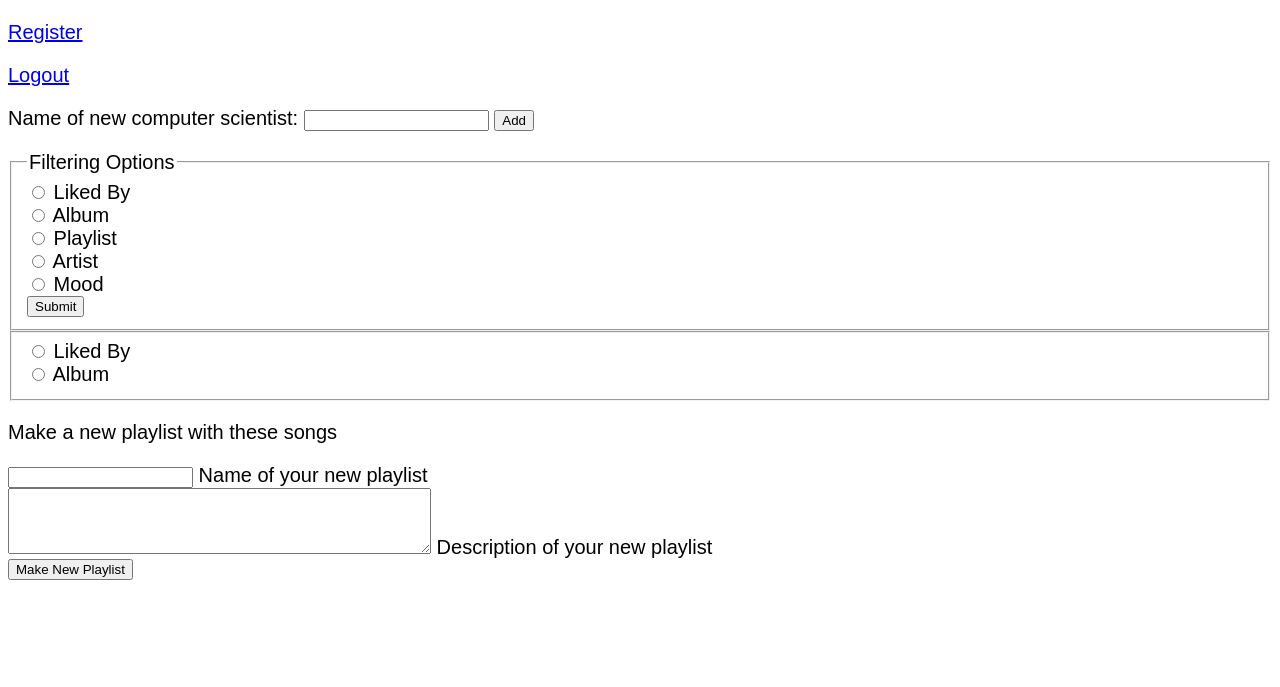
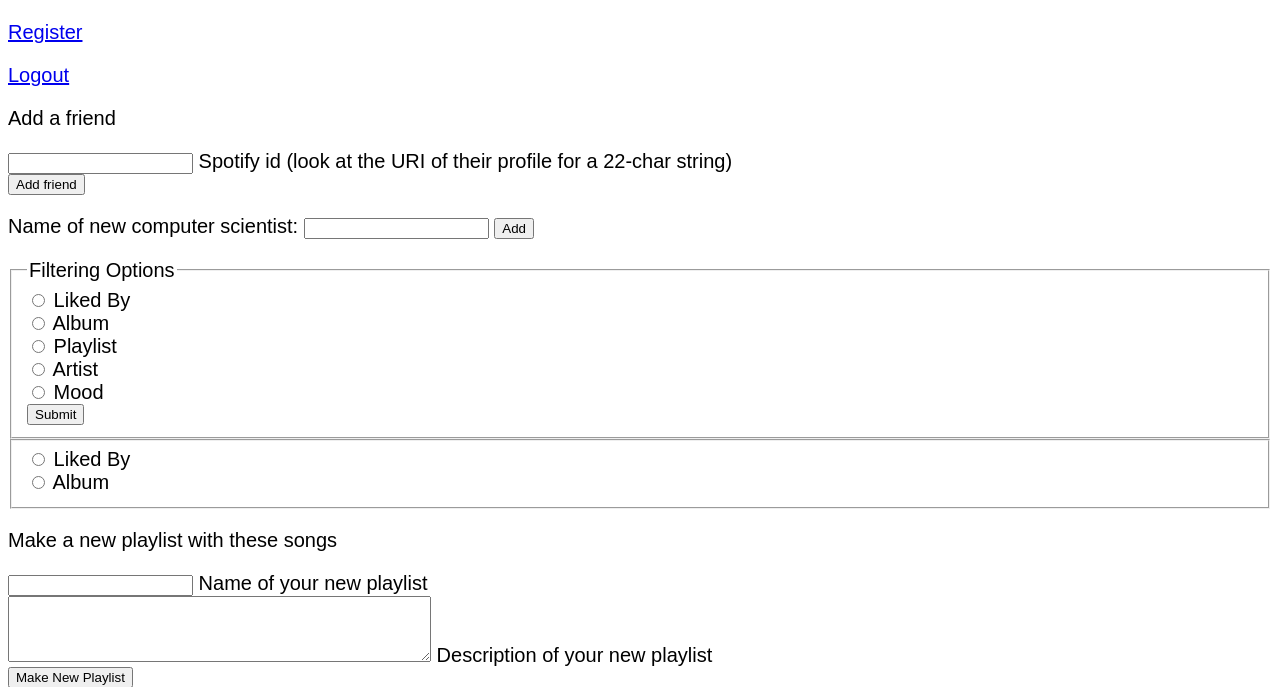
Before and after one commit to Aiko346/MusicDatabaseProj, a Flask app: page / in a window 1280 px wide. Shown: the part 102-789 px from the top of the page. Before the commit the page ends 682 px from the top, so only its background shows below. Run offline with Flask 2, Linux system fonts and the light colour scheme; the visitor is signed in with stand-in values (Sample User, id 1); data that the repository does not hold is empty; parts of the project's set-up code (start-up, migrations or seed data) failed here and were passed over; some libraries are stand-ins or nearby versions.

Commit message:
Add login and add friend functionality.

```diff
--- a/server.py
+++ b/server.py
@@ -1,3 +1,17 @@
+from flask import Flask, redirect, url_for, request
+from typing import ItemsView
+import requests
+# import json
+import urllib
+import base64
+import spotipy
+import spotipy.util as util
+
+app = Flask(__name__)
+redirect_uri = "http://127.0.0.1:8111/data-processing"
+client_id = "67bdc4b1d4d74f5d88cdab031fee6a41"
+client_secret = "1a88af0b600d4ce3bf81c5191ae3aac0"
+scopes = "playlist-read-private,user-read-private,user-read-email,user-library-read"
 
 """
 Columbia's COMS W4111.001 Introduction to Databases
@@ -184,6 +198,56 @@ def logout():
   session.clear()
   return redirect('/')
 
+@app.route('/get-data')
+def get_data():
+    return redirect("https://accounts.spotify.com/authorize?" + urllib.parse.urlencode({
+        "client_id": client_id, "response_type": "code", "redirect_uri": redirect_uri, "scope": scopes
+    }))
+
+@app.route('/data-processing')
+def data_processing():
+
+  code = request.args.get("code")
+  result = requests.post(url="https://accounts.spotify.com/api/token", data={
+        "grant_type": "authorization_code", "code": code, "redirect_uri": redirect_uri,
+        "client_id": client_id, "client_secret": client_secret
+  })
+
+  result = result.json()
+  session["access_token"] = result["access_token"]
+  session["refresh_token"] = result["refresh_token"]
+
+
+  sp = spotipy.Spotify(auth=session["access_token"])
+
+  #get multiple playlists
+
+  #get songs from playlists
+
+  #add to tracks
+  return redirect('/')
+
+@app.route('/add-friend', methods=["GET", "POST"])
+def add_friend():
+    print("adding_friend")
+    if request.method == 'POST':
+      # refresh access token (only valid for about an hour)
+      result = requests.post(url="https://accounts.spotify.com/api/token", data={
+            "grant_type": "refresh_token", "refresh_token": session["refresh_token"], "client_id": client_id, "client_secret": client_secret
+      })
+      if result.status_code != 200:
+          #can't refresh, need to log in to spotify again
+          print("status code !200" + str(result.status_code))
+          redirect_uri = "http://127.0.0.1:8111/add-friend"
+          return redirect("/get-data")
+      print("status code 200" + str(result.status_code))
+    else:
+      #code to add friend to database, to make liked_by relationships
+      print("request method post")
+    #result = result.json()
+    return redirect("/")
+
+
 @app.route('/login', methods=['GET', 'POST'])
 def login():
   if request.method == 'POST':
@@ -198,7 +262,10 @@ def login():
 
     session.clear()
     session['username'] = username
-    return redirect('/')
+
+    #return redirect('/')
+    redirect_uri = "http://127.0.0.1:8111/data-processing"
+    return redirect('/get-data')
   return render_template("login.html")
 
 @app.route('/register', methods=['GET', 'POST'])
--- a/templates/index.html
+++ b/templates/index.html
@@ -17,10 +17,19 @@
     {% endfor %}
   </div>
 
+
+
   <p><a href="register">Register</a></p>
 
   {% if 'username' in session %}
   <p><a href="logout">Logout</a></p>
+
+  <p>Add a friend</p>
+  <form method="POST" action="/add-friend">
+    <input type="text" id="friend-id" name="friend-id">
+    <label for="friend-id">Spotify id (look at the URI of their profile for a 22-char string)</label><br>
+    <input type="submit" value="Add friend">
+  </form>
   {% else %}
   <p><a href="login">Login</a></p>
   {% endif %}
```
Also changed, not shown: templates/login.html (line endings or trailing spaces).
